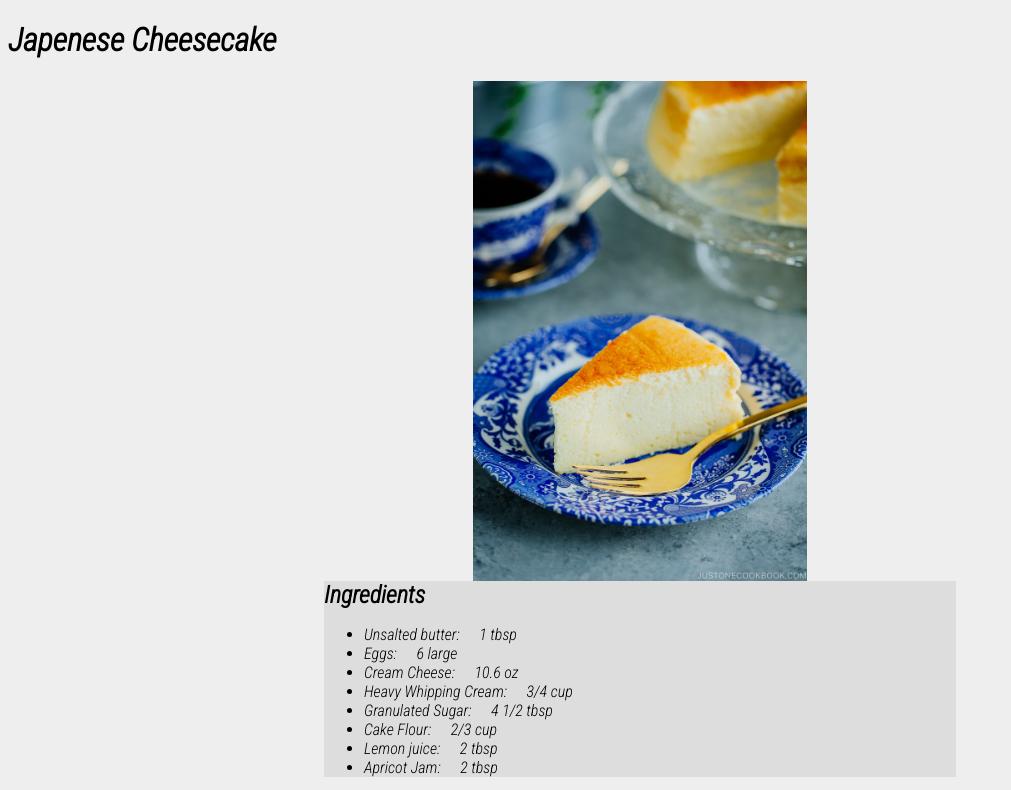
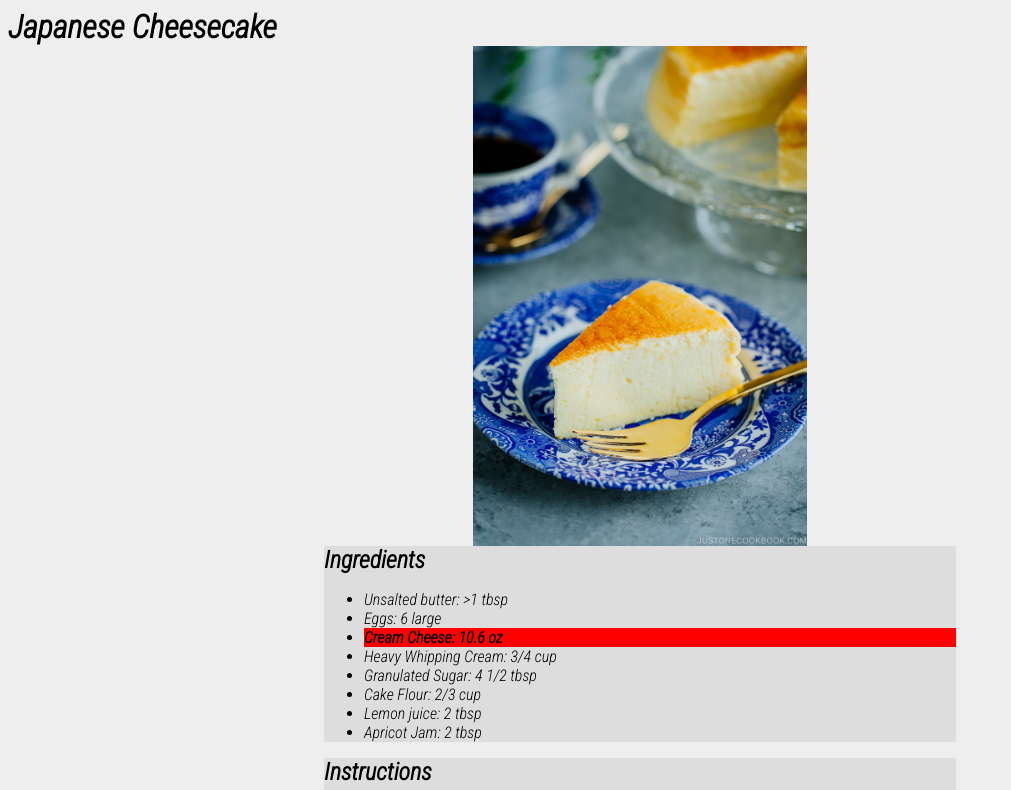
Before and after one commit to macrobee/odin_recipes, a plain HTML site: page recipe1/cheesecake.html in a window 1280 px wide. Shown: the top 790 px of the page, without its empty margins (0-1011 px from the left). Drawn offline with Linux system fonts and the light colour scheme.

Commit message:
Add font and highlight to every third list item

```diff
--- a/recipe1/cheesecake.html
+++ b/recipe1/cheesecake.html
@@ -13,19 +13,19 @@
 </head>
 
 <body>
-    <h1>Japenese Cheesecake</h1>
+    <h1>Japanese Cheesecake</h1>
     <img src="./cheesecake.jpg" height="500px" alt="Photo of a delicious cheesecake">
     <article id="ingredients">
         <h2>Ingredients</h2>
         <ul>
-            <li>Unsalted butter: &emsp;1 tbsp</li>
-            <li>Eggs: &emsp;6 large</li>
-            <li>Cream Cheese: &emsp;10.6 oz</li>
-            <li>Heavy Whipping Cream: &emsp;3/4 cup</li>
-            <li>Granulated Sugar: &emsp;4 1/2 tbsp</li>
-            <li>Cake Flour: &emsp;2/3 cup</li>
-            <li>Lemon juice: &emsp;2 tbsp</li>
-            <li>Apricot Jam: &emsp;2 tbsp</li>
+            <li>Unsalted butter: <span class="tab"> </span>>1 tbsp</li>
+            <li>Eggs: <span class="tab"> </span> 6 large</li>
+            <li>Cream Cheese: <span class="tab"> </span> 10.6 oz</li>
+            <li>Heavy Whipping Cream: <span class="tab"> </span> 3/4 cup</li>
+            <li>Granulated Sugar: <span class="tab"> </span> 4 1/2 tbsp</li>
+            <li>Cake Flour: <span class="tab"> </span> 2/3 cup</li>
+            <li>Lemon juice: <span class="tab"> </span> 2 tbsp</li>
+            <li>Apricot Jam: <span class="tab"> </span> 2 tbsp</li>
         </ul>
     </article>
     <article id="instructions">
--- a/styles.css
+++ b/styles.css
@@ -16,5 +16,24 @@ article {
 
 h2 {
     margin: auto;
-    font-style: oblique;
+    font-style: bold;
 }
+
+h1 {
+    font-size: 2em;
+    transition: 1s;
+    margin: auto;
+}
+
+h1:hover {
+    font-size: 3em;
+}
+
+li:nth-child(3) {
+    background-color: red;
+    font-weight: 700;
+}
+
+.tab {
+    width: 10px;
+}
```
